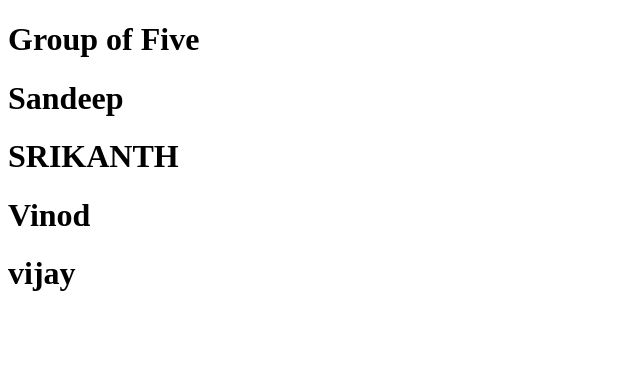
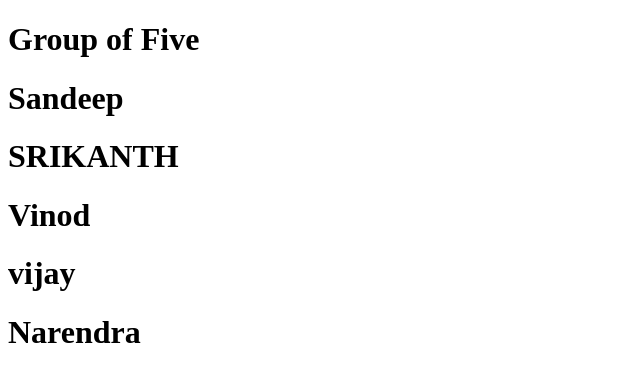
Before and after one commit to vinod579/Group-of-5, a plain HTML site: page index.html in a window 1280 px wide. Shown: the whole page, without its empty margins (0-640 px from the left). Drawn offline with Linux system fonts and the light colour scheme.

Commit message:
version 6

```diff
--- a/index.html
+++ b/index.html
@@ -11,6 +11,7 @@
     <h1>SRIKANTH</h1>
     <h1>Vinod</h1>
     <h1>vijay</h1>
+    <h1>Narendra</h1>
 
 </body>
 </html>
```
